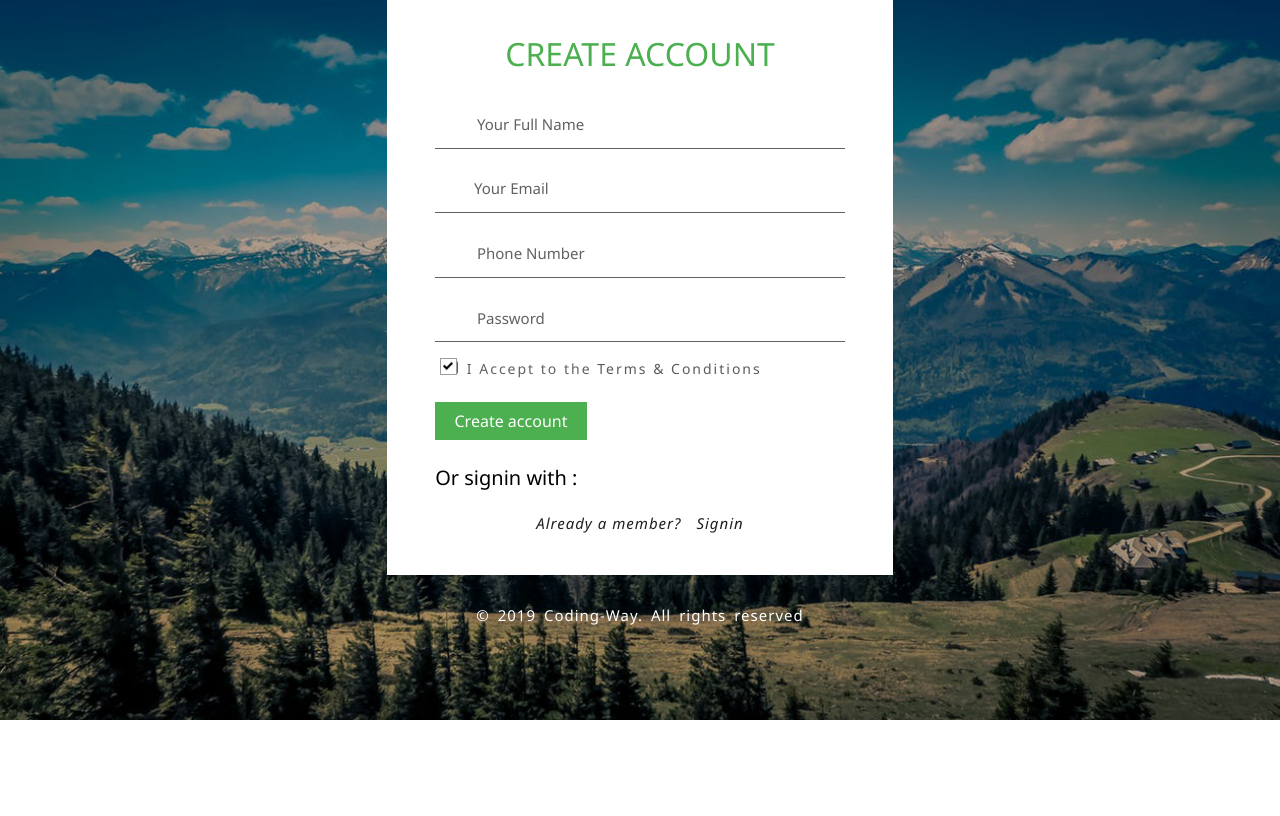
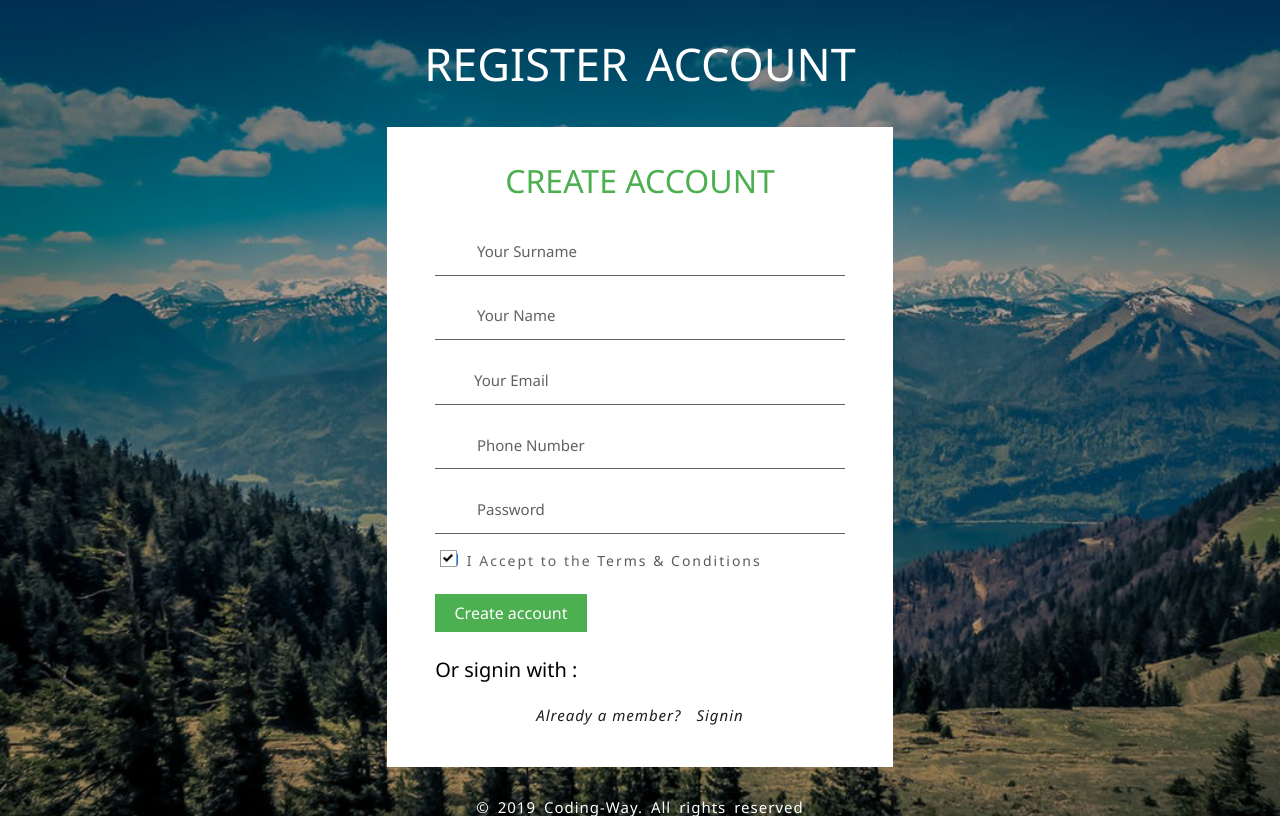
Before and after one commit to Shidory/coding-way, a Django app: page /account/ in a window 1280 px wide. Shown: the top 816 px of the page. Run offline with Django 3.2, Linux system fonts and the light colour scheme; some web fonts are replaced.

Commit message:
form account personnalised

```diff
--- a/account/templates/account.html
+++ b/account/templates/account.html
@@ -20,6 +20,7 @@ function hideURLbar(){ window.scrollTo(0,1); } </script>
 <body>
 <!-- main -->
 <div class="w3ls-header">
+	<h1>Register Account</h1>
 	<div class="header-main">
 		<h2>Create Account</h2>
 			<div class="header-bottom">
@@ -28,7 +29,11 @@ function hideURLbar(){ window.scrollTo(0,1); } </script>
 						<form action="#" method="post">
 							<div class="icon1">
 								<i class="fa fa-user" aria-hidden="true"></i>
-								<input  type="text" placeholder="Your Full Name" name="fullname" required=""/>
+								<input  type="text" placeholder="Your Surname" name="surname" required=""/>
+							</div>
+							<div class="icon1">
+									<i class="fa fa-user" aria-hidden="true"></i>
+									<input  type="text" placeholder="Your Name" name="name" required=""/>
 							</div>
 							<div class="icon1">
 								<i class="fa fa-envelope" aria-hidden="true"></i>
```
Also changed, not shown: db.sqlite3.
